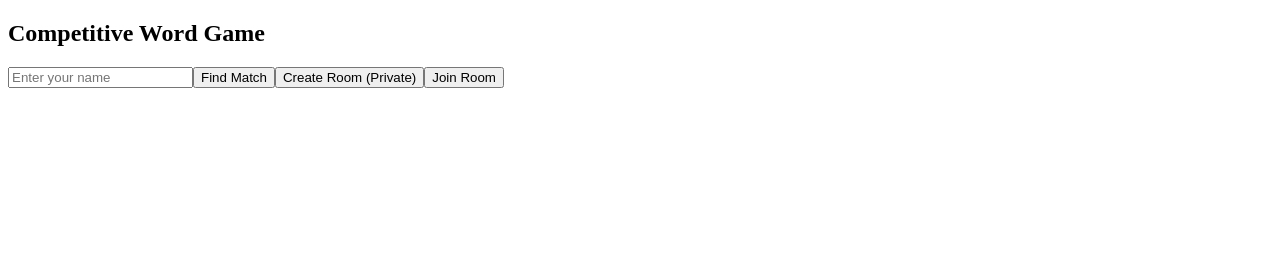
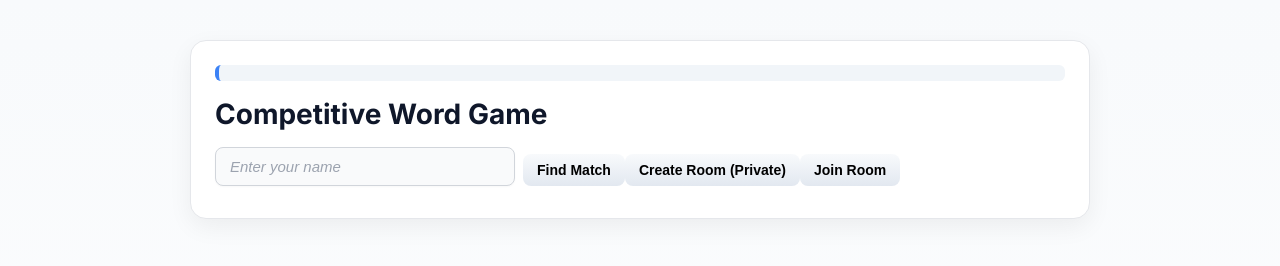
Before and after one commit to karntimaK/competitive-word-game, a plain HTML site: page client/index.html in a window 1280 px wide. Drawn offline with nearby package versions, Linux system fonts and the light colour scheme; no server answers.

Commit message:
Update index.html

```diff
--- a/client/index.html
+++ b/client/index.html
@@ -5,6 +5,8 @@
   <title>Competitive Word Game</title>
   <script src="https://cdn.socket.io/4.7.2/socket.io.min.js"></script>
   <script src="../static/main.js"></script>
+  <link rel="stylesheet" href="../static/styles.css" />
+  <link href="https://fonts.googleapis.com/css2?family=Inter:wght@400;600;700&display=swap" rel="stylesheet">
 </head>
 <body>
   <!-- main UI created dynamically by main.js -->
```
